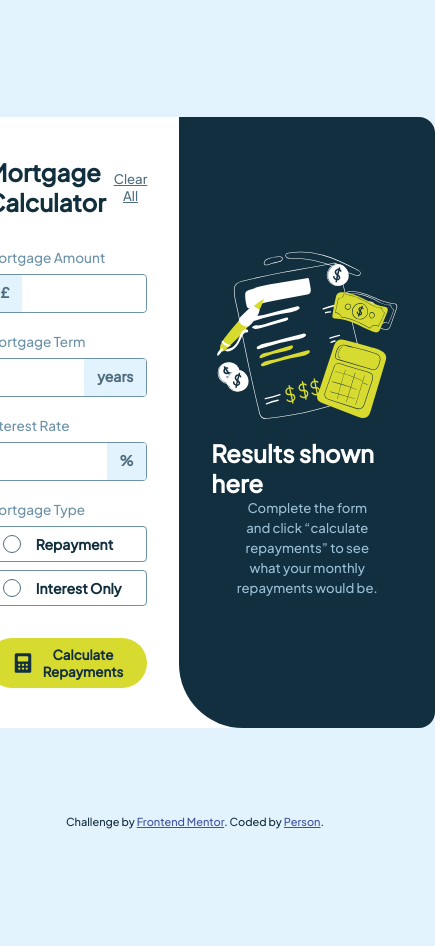
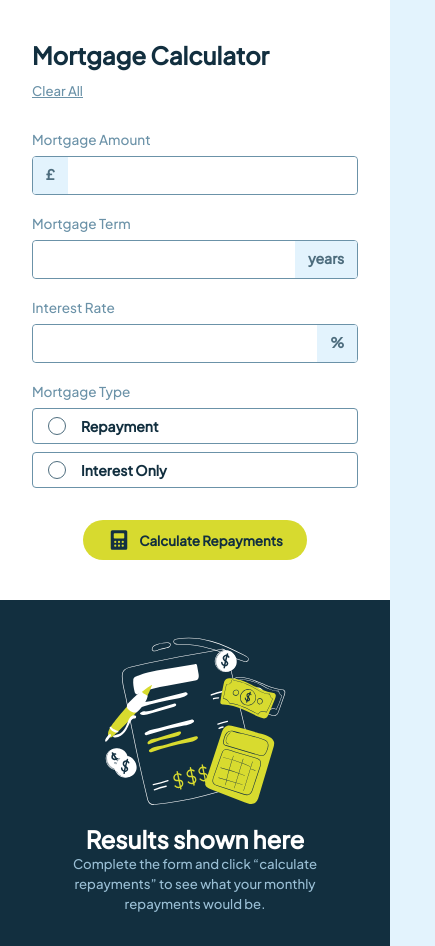
Before and after one commit to Santatraniaina/mortgage-repayment-calculator, a plain HTML site: page index.html in a window 390 px wide. Shown: the whole page, 435 px wide, since content can reach past the window. Before the commit the page ends 844 px from the top, so only its background shows below. Drawn offline with Linux system fonts and the light colour scheme.

Commit message:
Fix class naming using BEM principle and fix CSS property

```diff
--- a/index.html
+++ b/index.html
@@ -11,49 +11,49 @@
 
 	<body>
 		<main class="container">
-			<form class="form-container">
-				<div class="form-header">
-					<h2 class="form-title">Mortgage Calculator</h2>
-					<button type="reset" class="form-clear">
+			<form class="form">
+				<div class="form__header">
+					<h2 class="form__title">Mortgage Calculator</h2>
+					<button type="reset" class="form__clear">
 						Clear All
 					</button>
 				</div>
 
 				<!-- TODO: Fix custom font -->
 				<!-- TODO: Apply BEM CSS Principle -->
-				<div class="form-body">
-					<div class="form-control">
-						<label class="form-label" for="amount">Mortgage Amount</label>
-						<div class="form-input">
+				<div class="form__body">
+					<div class="form__group">
+						<label class="form__label" for="amount">Mortgage Amount</label>
+						<div class="form__input">
 							<span class="prefix">£</span>
 							<input class="input" type="text" id="amount" name="amount" data-error="This field is required"/>
 						</div>
 					</div>
 
-					<div class="form-control form-half">
-						<label class="form-label" for="term">Mortgage Term</label>
-						<div class="form-input">
+					<div class="form__group form__group--half">
+						<label class="form__label" for="term">Mortgage Term</label>
+						<div class="form__input">
 							<input class="input" type="number" min="1" step="1" id="term" name="term" data-error="This field is required"/>
 							<span class="suffix">years</span>
 						</div>
 					</div>
 
-					<div class="form-control form-half">
-						<label class="form-label" for="rate">Interest Rate</label>
-						<div class="form-input">
-							<input class="input" type="number"  min="1" step="0.25" max="100" id="rate" name="rate" data-error="This field is required"/>
+					<div class="form__group form__group--half">
+						<label class="form__label" for="rate">Interest Rate</label>
+						<div class="form__input">
+							<input class="input" type="number" min="1" step="0.25" max="100" id="rate" name="rate" data-error="This field is required"/>
 							<span class="suffix">%</span>
 						</div>
 					</div>
 
-					<div class="form-control">
-						<span class="form-label">Mortgage Type</span>
-						<div class="form-input-radio">
-							<label class="input-radio" for="repayment">
+					<div class="form__group">
+						<span class="form__label">Mortgage Type</span>
+						<div class="form__input--radio">
+							<label class="radio" for="repayment">
 								<input type="radio" id="repayment" name="type" value="repayment" data-error="This field is required"/>
 								Repayment
 							</label>
-							<label class="input-radio" for="interest">
+							<label class="radio" for="interest">
 								<input type="radio" id="interest" name="type" value="interest" data-error="This field is required"/>
 								Interest Only
 							</label>
@@ -61,7 +61,7 @@
 					</div>
 				</div>
 
-				<div class="form-footer">
+				<div class="form__footer">
 					<button type="submit" class="calculate">
 						<img src="./assets/images/icon-calculator.svg" alt="Calculator"/>
 						<span>Calculate Repayments</span>
@@ -69,7 +69,7 @@
 				</div>
 			</form>
 
-			<div class="form-preview">
+			<div class="preview">
 				<div class="default-display">
 					<img src="./assets/images/illustration-empty.svg" alt="Illusteration of a calculator"/>
 					<h2>Results shown here</h2>
@@ -84,12 +84,12 @@
 						Your results are shown below based on the information you provided.
 						To adjust the results, edit the form and click “calculate repayments” again.
 					</p>
-					<div class="result-card">
-						<p class="result-monthly">
+					<div class="result__card">
+						<p class="result__monthly">
 							<span>Your monthly repayments</span>
 							<span class="amount-monthly">£000,000.00</span>
 						</p>
-						<p class="result-total">
+						<p class="result__total">
 							<span>Total you'll repay over the term</span>
 							<span class="amount-total">£000,000.00</span>
 						</p>
--- a/script.js
+++ b/script.js
@@ -1,8 +1,10 @@
-const formControls = document.querySelectorAll('.form-control');
+const formGroups = document.querySelectorAll('.form__group');
 const form = document.querySelector('form');
 const result = document.querySelector('.result');
 const defaultDisplay = document.querySelector('.default-display');
 const amount = document.getElementById("amount");
+
+
 
 function formatNumber(amount, toCurrency = false) {
     if (isNaN(amount)) return '';
@@ -24,8 +26,8 @@ function displayError(input) {
 }
 
 function clearForm() {
-    formControls.forEach( formControl => {
-        const formInput = formControl.querySelector('.form-input');
+    formGroups.forEach( formControl => {
+        const formInput = formControl.querySelector('.form__input');
         const formError = formControl.querySelector('.form-error');
         if (formInput) {
             formInput.classList.remove('invalid');
@@ -43,38 +45,13 @@ function resetForm() {
     form.reset();
 }
 
-function submitForm(event) {
-    event.preventDefault();
-    clearForm();
-
-    const formData = new FormData(form);
-    const data = Object.fromEntries(formData.entries());
-    let errors = 0;
-
-    // Validate inputs
-    formControls.forEach( formControl => {
-        const input = formControl.querySelector('input:not([type="radio"])');
-        const radios = formControl.querySelectorAll('input[type="radio"]');
-
-        if (input && (!input.value || input.value.trim() === '')) {
-             errors += displayError(input);
-        }
-        if (radios.length > 0 && !Array.from(radios).some(radio => radio.checked)) {
-            errors += displayError(radios[0]);
-        }
-    })
-
-    if (errors > 0) {
-        return -1;
-    }
-
-    // Process the form data
+function calculateRepayments(data) {
     const amount = parseFloat(data.amount.replace(/,/g, ''));
     const term = parseFloat(data.term);
     const rate = parseFloat(data.rate);
     const type = data.type;
 
-    const monthlyInterestRate = rate / 100 / 12; // Convert annual rate to monthly and percentage to decimal
+    const monthlyInterestRate = rate / 100 / 12;
     const months = term * 12;
 
     const up = monthlyInterestRate * Math.pow(1 + monthlyInterestRate, months);
@@ -93,6 +70,31 @@ function submitForm(event) {
     result.querySelector('.amount-total').textContent = `${formatNumber(totalPayment, true)}`;
 }
 
+function submitForm(event) {
+    event.preventDefault();
+    clearForm();
+
+    const formData = new FormData(form);
+    const data = Object.fromEntries(formData.entries());
+    let errors = 0;
+
+    // Validate inputs
+    formGroups.forEach( formControl => {
+        const input = formControl.querySelector('input:not([type="radio"])');
+        const radios = formControl.querySelectorAll('input[type="radio"]');
+
+        if (input && (!input.value || input.value.trim() === '')) {
+             errors += displayError(input);
+        }
+        if (radios.length > 0 && !Array.from(radios).some(radio => radio.checked)) {
+            errors += displayError(radios[0]);
+        }
+    })
+
+    if (errors > 0)  return -1;
+    calculateRepayments(data)
+}
+
 function applyFormatOnAmount(event) {
     const value = event.target.value;
     if (value !== null && value !== undefined && value.trim() !== '') {
@@ -100,6 +102,8 @@ function applyFormatOnAmount(event) {
     }
 }
 
+
+
 amount.addEventListener('change', applyFormatOnAmount);
 form.addEventListener('reset', resetForm);
 form.addEventListener('submit', submitForm);
--- a/style.css
+++ b/style.css
@@ -4,6 +4,8 @@
     padding: 0;
     box-sizing: border-box;
 }
+
+
 
 /* Variables */
 :root{
@@ -40,12 +42,14 @@
     font-style: italic;
 }
 
+
+
 /* Global Styles */
 body {
     background-color: var(--slate-100);
     color: var(--slate-900);
     width: 100%;
-    height: 100dvh;
+    height: 100vh;
     font-family: 'Plus Jakarta Sans', sans-serif;
     /*font-weight: 500;*/
     font-size: 16px;
@@ -105,6 +109,8 @@ input[type=number] {
     -moz-appearance: textfield;
 }
 
+
+
 /* Utility Classes */
 .prefix, .suffix {
     background-color: var(--slate-100);
@@ -134,6 +140,7 @@ input[type=number] {
 }
 
 
+
 /* Custom Style */
 .container {
     max-width: 50rem;
@@ -143,46 +150,51 @@ input[type=number] {
     margin: 1.25rem;
 }
 
-.form-container{
+.form {
     flex-basis: 50%;
     padding: 2.5rem 2rem;
     border-radius: inherit;
     background-color: var(--white);
+}
 
-    .form-header{
+.form__header {
     display: flex;
     justify-content: space-between;
     align-items: center;
     margin-bottom: 2rem;
     color: var(--slate-900);
 
-        .form-clear{
-            color: var(--slate-700);
+    .form__clear {
+        color: var(--slate-500);
         font-size: .825rem;
         text-decoration: underline;
     }
 }
 
-    .form-body{
+.form__body {
     display: flex;
     flex-direction: row;
-        justify-content: space-between;
     flex-wrap: wrap;
     gap: 1.25rem .5rem;
 }
 
-    .form-control{
-        width: 100%;
+.form__group {
     display: flex;
     flex-direction: column;
     gap: .5rem;
+    width: 100%;
+}
 
-        .form-label {
+.form__group--half {
+    flex: 1;
+}
+
+.form__label {
     color: var(--slate-500);
     font-size: .85rem;
 }
 
-        .form-input{
+.form__input {
     display: flex;
     border: 1px solid var(--slate-500);
     border-radius: .25rem;
@@ -198,9 +210,8 @@ input[type=number] {
         border-color: var(--slate-900);
         cursor: pointer;
     }
-        }
 
-        .form-input:has(input:focus) {
+    &:has(input:focus) {
         border-color: var(--lime);
 
         > .prefix, .suffix {
@@ -209,7 +220,7 @@ input[type=number] {
         }
     }
 
-        .invalid{
+    &.invalid {
         border-color: var(--red);
 
         > .prefix, .suffix {
@@ -217,14 +228,15 @@ input[type=number] {
             background-color: var(--red);
         }
     }
+}
 
-        .form-input-radio{
+.form__input--radio{
     display: flex;
     flex-direction: column;
     gap: .5rem;
 }
 
-        .input-radio{
+.radio{
     display: flex;
     align-items: center;
     gap: 1rem;
@@ -267,14 +279,8 @@ input[type=number] {
     color: var(--red);
     font-size: .825rem;
 }
-    }
 
-    .form-half{
-        /*width: calc(50% - 0.5rem);*/
-        flex: 1;
-    }
-
-    .form-footer{
+.form__footer{
     margin-top: 2rem;
 
     .calculate{
@@ -291,9 +297,8 @@ input[type=number] {
         }
     }
 }
-}
 
-.form-preview{
+.preview{
     flex-basis: 50%;
     padding: 2rem;
     border-top-left-radius: 0;
@@ -303,6 +308,7 @@ input[type=number] {
 
     color: var(--slate-300);
     background-color: var(--slate-900);
+}
 
 .default-display{
     display: flex;
@@ -332,8 +338,9 @@ input[type=number] {
     p{
         margin-bottom: 1.5rem;
     }
+}
 
-        .result-card{
+.result__card{
     background-color: var(--slate-dark);
     padding: 1.5rem;
     border-top: 4px solid var(--lime);
@@ -343,8 +350,9 @@ input[type=number] {
         display: block;
         color: var(--slate-300);
     }
+}
 
-            .result-monthly{
+.result__monthly{
     padding-bottom: 2rem;
     border-bottom: 1px solid var(--slate-700);
 }
@@ -362,9 +370,6 @@ input[type=number] {
     color: var(--white  );
     margin-top: .5rem;
 }
-        }
-    }
-}
 
 /* Dedicate */
 .attribution {
@@ -379,37 +384,43 @@ input[type=number] {
     color: hsl(228, 45%, 44%);
 }
 
-/* 375px */
-@media (max-width: 375px) {
+@media (max-width: 768px) {
+    body {
+        height: auto;
+    }
+
     .container {
         flex-direction: column;
+        margin-bottom: 2.5rem;
+    }
+
+    .preview {
+        border-radius: inherit;
+    }
+}
+
+/* 375px */
+@media (max-width: 425px) {
+    .container {
         margin: 0;
     }
 
-    .form-header {
+    .form__header {
         flex-direction: column;
         justify-content: flex-start !important;
         align-items: flex-start !important;
 
-        .form-clear{
+        .form__clear{
             margin-top: .75rem;
         }
     }
 
-    .form-body {
-        flex-direction: column;
-
-        > .form-half {
-            width: 100%;
-            flex: 1;
-        }
+    .form__group--half {
+        flex: none;
     }
 
-    .form-preview {
-        border-top-left-radius: 0;
-        border-top-right-radius: 0;
-        border-bottom-left-radius: 0;
-        border-bottom-right-radius: 0;
+    .preview, .container {
+        border-radius: 0;
     }
 
     .calculate {
```
Lines whose indentation alone changed are shown as unchanged.
